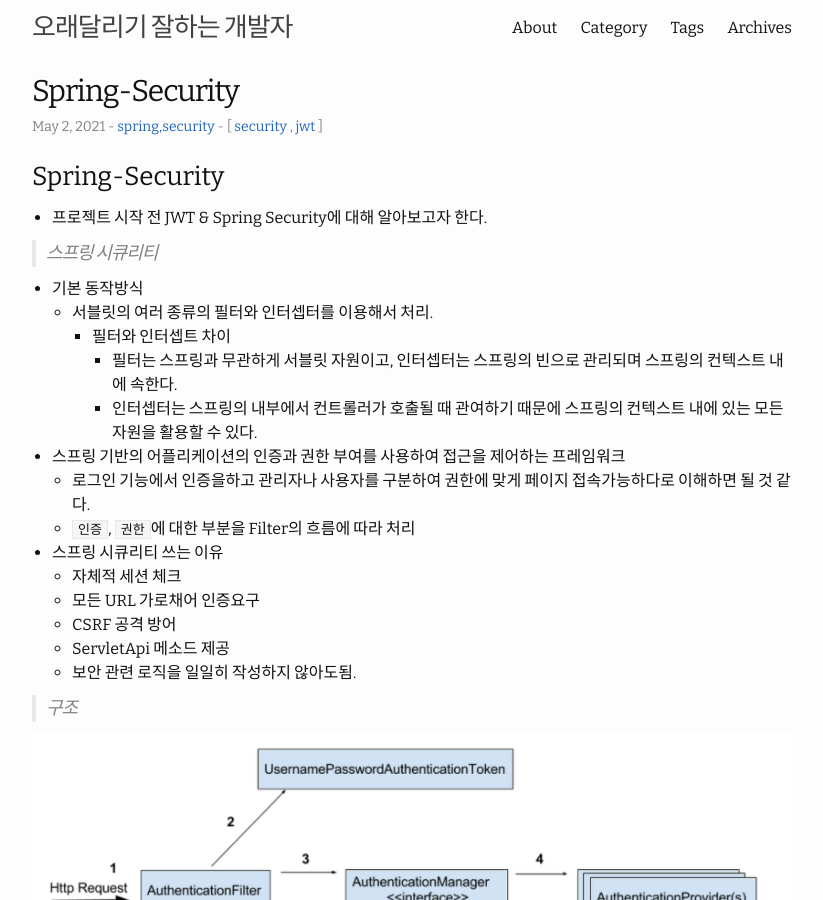
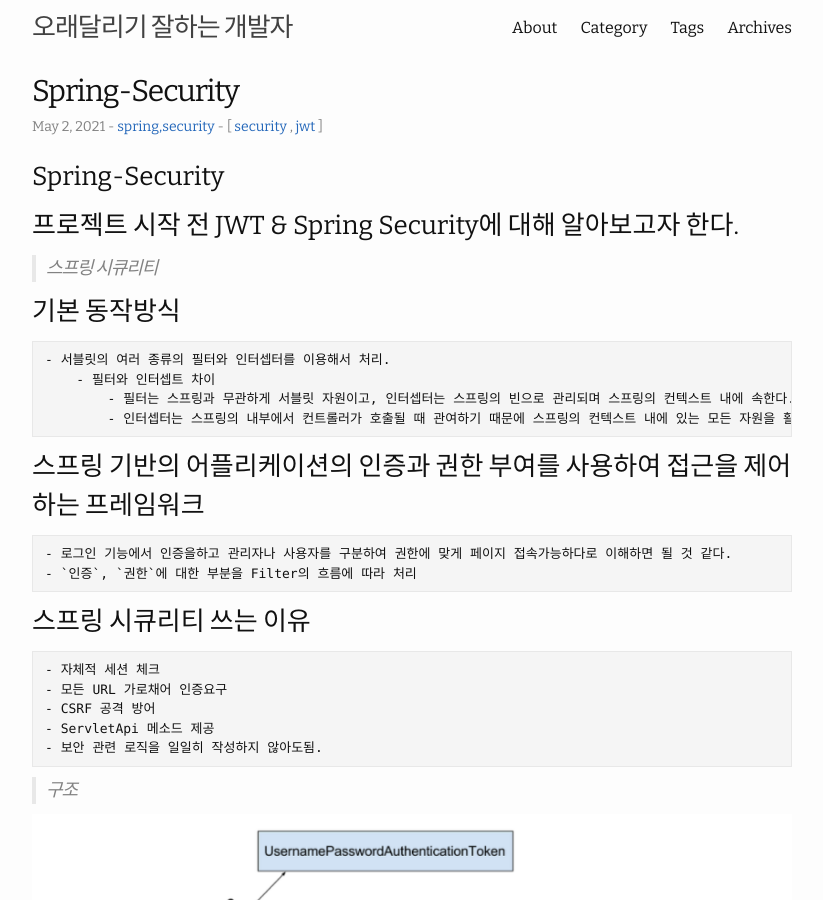
Before and after one commit to HWANGJEONGHYEON1/HWANGJEONGHYEON1.github.io, a Jekyll site: the page built from _posts/2021-05-02-Spring-Security.md, in a window 1280 px wide and 900 px high. Shown: the whole window, without its empty margins (228-1051 px from the left). Built offline with Jekyll 4.4.1, drawn with Linux system fonts in a browser that asks for light colours; comment, search, counter and statistics services are not loaded.

Commit message:
[refactor] md파일 수정

```diff
--- a/_posts/2021-05-02-Spring-Security.md
+++ b/_posts/2021-05-02-Spring-Security.md
@@ -7,21 +7,21 @@ tags: [security, jwt]
 ---
 ### Spring-Security
 
-* 프로젝트 시작 전 JWT & Spring Security에 대해 알아보고자 한다.
+### 프로젝트 시작 전 JWT & Spring Security에 대해 알아보고자 한다.
 
 > 스프링 시큐리티
 
-* 기본 동작방식
+### 기본 동작방식
     - 서블릿의 여러 종류의 필터와 인터셉터를 이용해서 처리.
         - 필터와 인터셉트 차이
             - 필터는 스프링과 무관하게 서블릿 자원이고, 인터셉터는 스프링의 빈으로 관리되며 스프링의 컨텍스트 내에 속한다.
             - 인터셉터는 스프링의 내부에서 컨트롤러가 호출될 때 관여하기 때문에 스프링의 컨텍스트 내에 있는 모든 자원을 활용할 수 있다.
 
-* 스프링 기반의 어플리케이션의 인증과 권한 부여를 사용하여 접근을 제어하는 프레임워크
+### 스프링 기반의 어플리케이션의 인증과 권한 부여를 사용하여 접근을 제어하는 프레임워크
     - 로그인 기능에서 인증을하고 관리자나 사용자를 구분하여 권한에 맞게 페이지 접속가능하다로 이해하면 될 것 같다.
     - `인증`, `권한`에 대한 부분을 Filter의 흐름에 따라 처리
 
-* 스프링 시큐리티 쓰는 이유
+### 스프링 시큐리티 쓰는 이유
     - 자체적 세션 체크
     - 모든 URL 가로채어 인증요구
     - CSRF 공격 방어
```
Also changed, not shown: _posts/2021-05-01-JWT란.md (+3 -3 lines), _posts/2021-05-17-Spring-MVC-2-3.md (+4 -4 lines).
